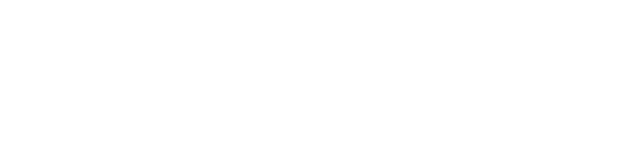
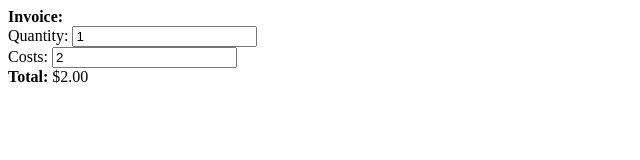
Before and after one commit to bobbyquennell/AngularJSLab, a plain HTML site: page angularjsDevGuide/app/index.html in a window 1280 px wide. Shown: the whole page, without its empty margins (0-640 px from the left). Drawn offline with nearby package versions, Linux system fonts and the light colour scheme.

Commit message:
a example of data binding

```diff
--- a/angularjsDevGuide/app/index.html
+++ b/angularjsDevGuide/app/index.html
@@ -7,7 +7,17 @@
     <link rel="stylesheet" href="">
 </head>
 <body>
-
+    <!-- a example of data binding -->
+    <div ng-app ng-init="qty =1; cost=2">
+        <b>Invoice:</b>
+        <div>
+            Quantity: <input type="number" min="0" ng-model="qty">
+        </div>
+        <div>
+            Costs: <input type="number" min="0" ng-model="cost">
+        </div>
+        <div><b>Total:</b> {{qty*cost|currency}}</div>
+    </div>
 <script src="http://code.angularjs.org/snapshot/angular.js"></script>
 <script src="app.js" type="text/javascript" charset="utf-8" async defer></script>
 </body>
```
